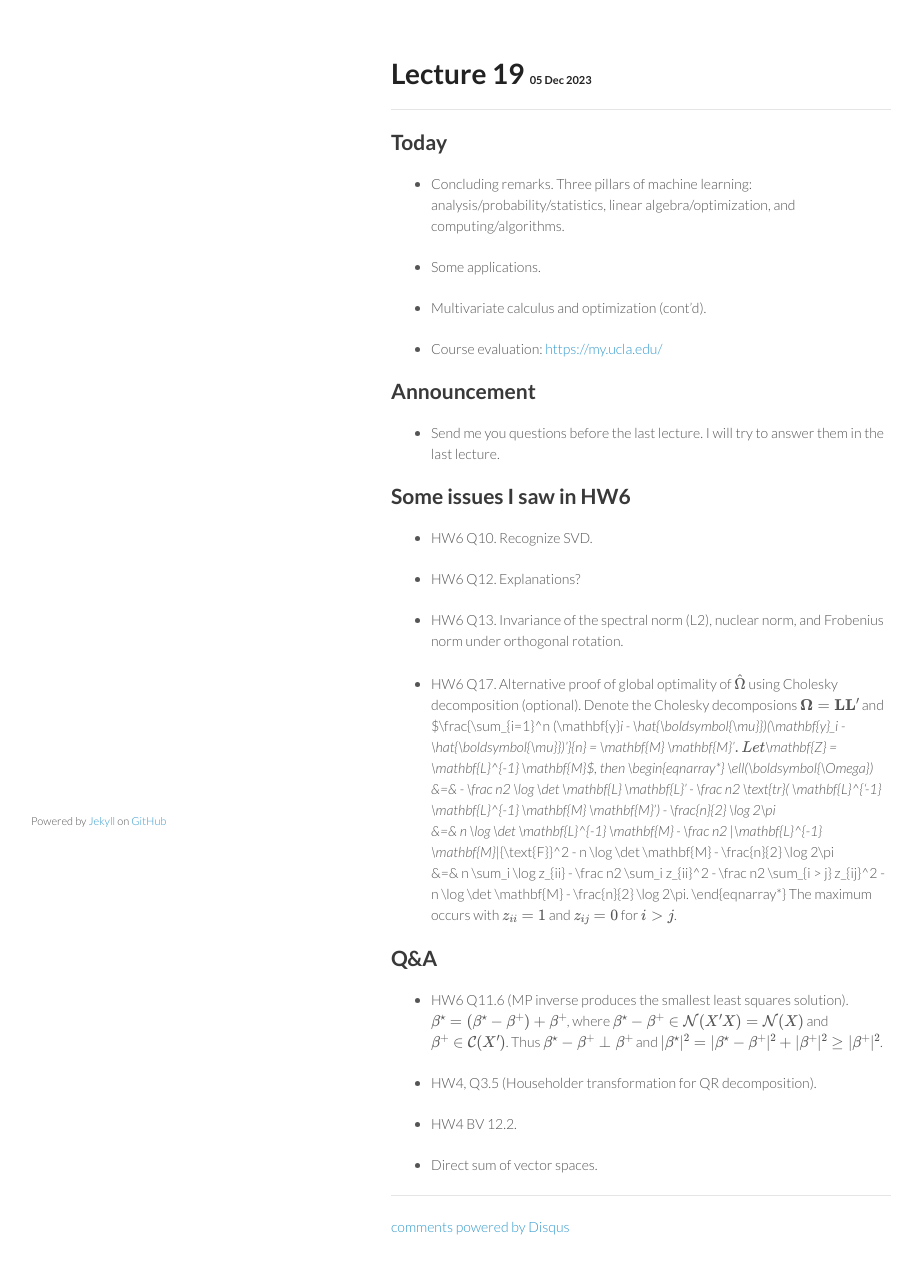
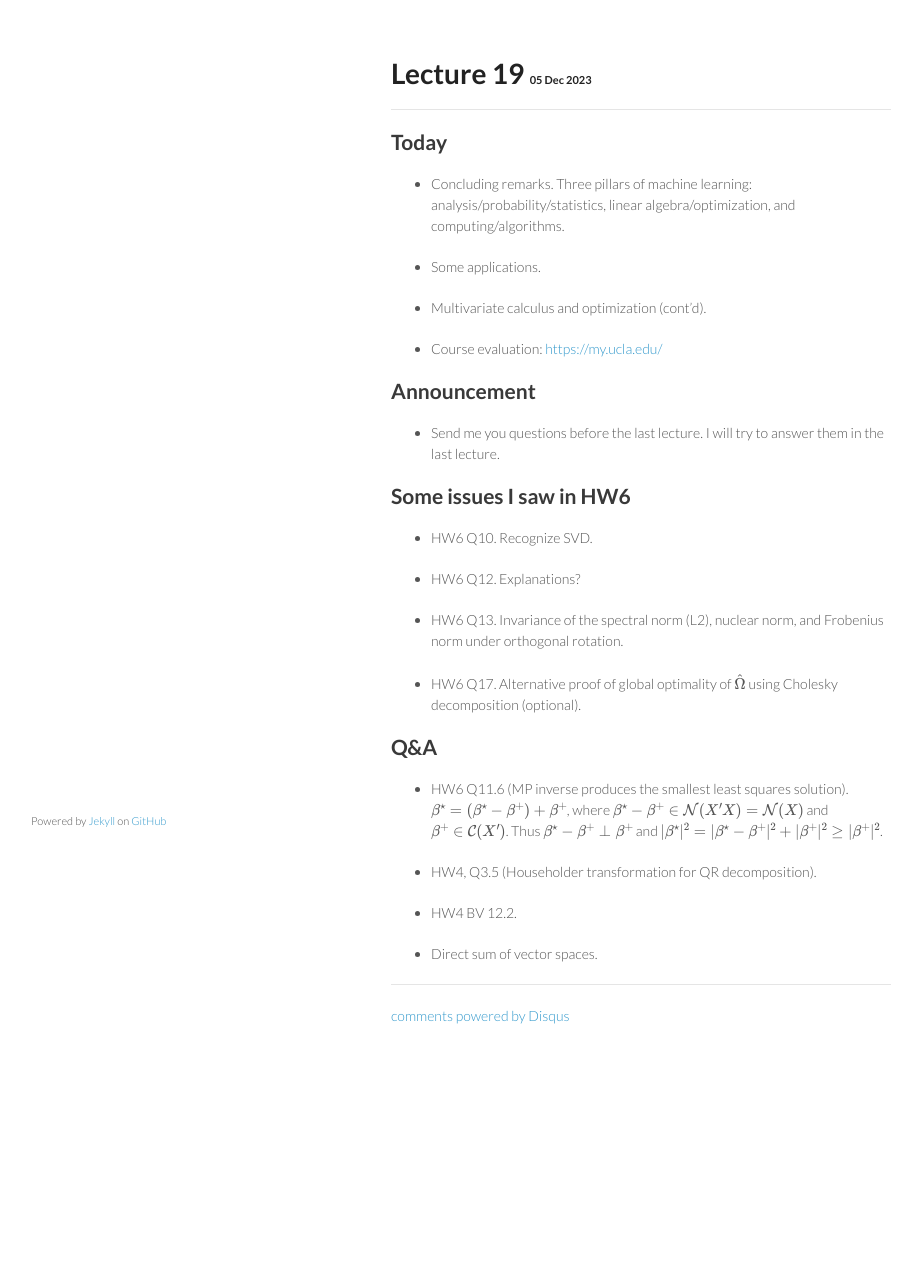
Before and after one commit to ucla-biostat-216/2023fall, a Jekyll site: the page built from _posts/2023-12-05-week10-day1.md, in a window 1280 px wide. Shown: the whole page, without its empty margins (179-1101 px from the left). Built offline with Jekyll 4.4.1, drawn with Linux system fonts in a browser that asks for light colours; formulas are drawn with MathJax 3; comment, search, counter and statistics services are not loaded; after the commit the page ends 1076 px from its top, so only the background shows below that.

```diff
--- a/_posts/2023-12-05-week10-day1.md
+++ b/_posts/2023-12-05-week10-day1.md
@@ -26,13 +26,7 @@ category: biostat216fall2023
 
 - HW6 Q13. Invariance of the spectral norm (L2), nuclear norm, and Frobenius norm under orthogonal rotation.
 
-- HW6 Q17. Alternative proof of global optimality of $\hat{\Omega}$ using Cholesky decomposition (optional). Denote the Cholesky decomposions $\boldsymbol{\Omega} = \mathbf{L} \mathbf{L}'$ and $\frac{\sum_{i=1}^n (\mathbf{y}_i - \hat{\boldsymbol{\mu}})(\mathbf{y}_i - \hat{\boldsymbol{\mu}})'}{n} = \mathbf{M} \mathbf{M}'$. Let $\mathbf{Z} =  \mathbf{L}^{-1} \mathbf{M}$, then
-\begin{eqnarray*}
-    \ell(\boldsymbol{\Omega}) &=& - \frac n2 \log \det \mathbf{L} \mathbf{L}' - \frac n2 \text{tr}( \mathbf{L}^{'-1} \mathbf{L}^{-1} \mathbf{M} \mathbf{M}') - \frac{n}{2} \log 2\pi \\
-    &=& n \log \det \mathbf{L}^{-1} \mathbf{M} - \frac n2 \|\mathbf{L}^{-1} \mathbf{M}\|_{\text{F}}^2 - n \log \det \mathbf{M} - \frac{n}{2} \log 2\pi \\
-    &=& n \sum_i \log z_{ii} - \frac n2 \sum_i z_{ii}^2 - \frac n2 \sum_{i > j} z_{ij}^2 - n \log \det \mathbf{M} - \frac{n}{2} \log 2\pi.
-\end{eqnarray*}
-The maximum occurs with $z_{ii} = 1$ and $z_{ij} = 0$ for $i > j$.
+- HW6 Q17. Alternative proof of global optimality of $\hat{\Omega}$ using Cholesky decomposition (optional).
 
 ## Q&A
 
```
Also changed, not shown: _posts/2023-12-07-week10-day2.md (added, +19 -0 lines), schedule/schedule.md (+2 -2 lines).
